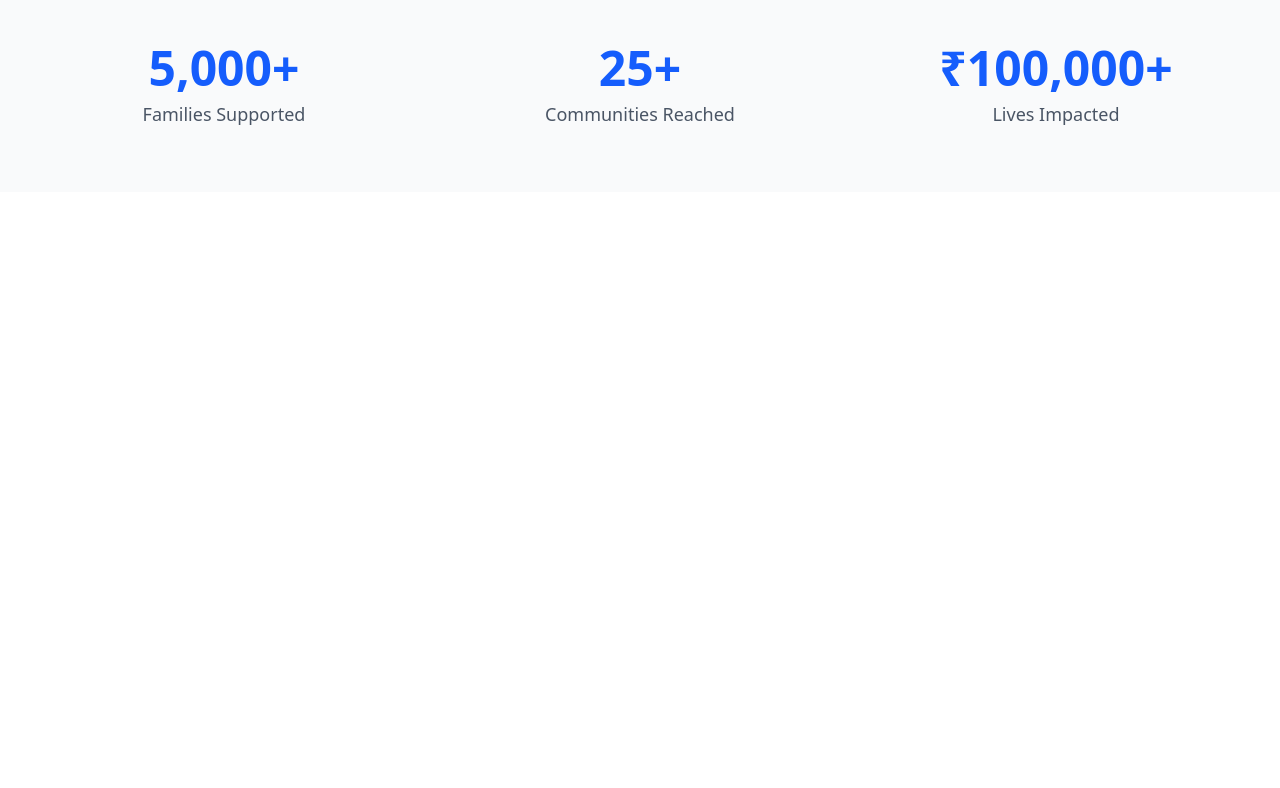
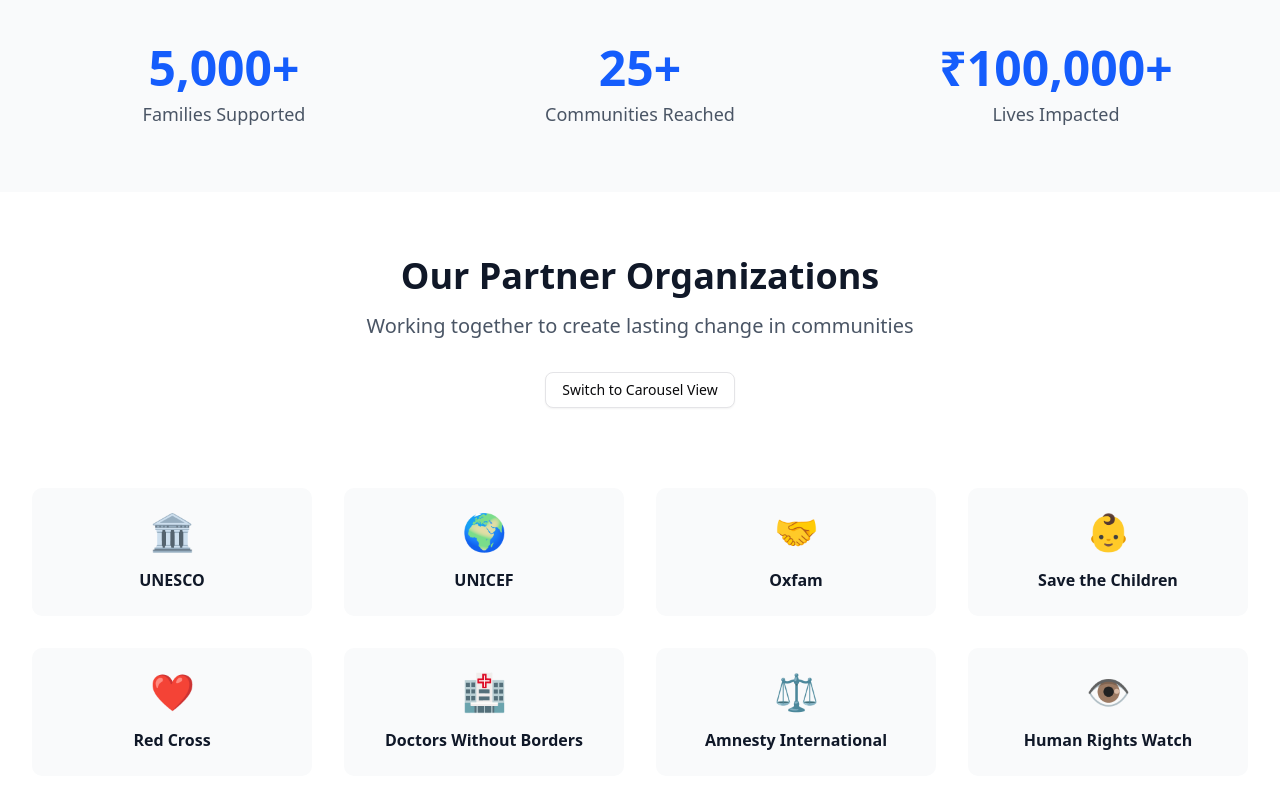
Before and after one commit to Sc0tticus/dwa-website-2025, a Next.js app: page / in a window 1280 px wide. Shown: the part 917-1705 px from the top of the page. Before the commit the page ends 1109 px from the top, so only its background shows below. Built offline with nearby package versions, Linux system fonts and the light colour scheme.

Commit message:
PartnerOrganizations carousel grid toggle with Context working

```diff
--- a/src/app/layout.js
+++ b/src/app/layout.js
@@ -1,6 +1,7 @@
 import { Geist, Geist_Mono } from "next/font/google";
 import "./globals.css";
 import Navigation from "../components/Navigation";
+import { ThemeProvider } from "../contexts/ThemeContext";
 
 const geistSans = Geist({
   variable: "--font-geist-sans",
@@ -23,9 +24,11 @@
       <body
         className={`${geistSans.variable} ${geistMono.variable} antialiased`}
       >
-        <Navigation />
+        <ThemeProvider>
+          <Navigation />
 
-        {children}
+          {children}
+        </ThemeProvider>
       </body>
     </html>
   );
--- a/src/app/page.js
+++ b/src/app/page.js
@@ -1,11 +1,13 @@
 import HeroSection from "../components/HeroSection";
 import ImpactStats from "../components/ImpactStats";
+import PartnerOrganizations from "../components/PartnerOrganizations";
 
 export default function Home() {
   return (
     <main>
       <HeroSection />
       <ImpactStats />
+      <PartnerOrganizations />
     </main>
   );
 }
--- /dev/null
+++ b/src/components/PartnerOrganizations.js
@@ -0,0 +1,84 @@
+"use client";
+import { useTheme } from "../contexts/ThemeContext";
+import { Button } from "./ui/button";
+
+export default function PartnerOrganizations() {
+  const { logoDisplayMode, toggleLogoDisplay } = useTheme();
+
+  // Sample partner data - you can replace with real organizations
+  const partners = [
+    { name: "UNESCO", logo: "🏛️" },
+    { name: "UNICEF", logo: "🌍" },
+    { name: "Oxfam", logo: "🤝" },
+    { name: "Save the Children", logo: "👶" },
+    { name: "Red Cross", logo: "❤️" },
+    { name: "Doctors Without Borders", logo: "🏥" },
+    { name: "Amnesty International", logo: "⚖️" },
+    { name: "Human Rights Watch", logo: "👁️" },
+  ];
+
+  return (
+    <section className="bg-white py-16">
+      <div className="max-w-7xl mx-auto px-4 sm:px-6 lg:px-8">
+        <div className="text-center mb-12">
+          <h2 className="text-3xl md:text-4xl font-bold text-gray-900 mb-4">
+            Our Partner Organizations
+          </h2>
+          <p className="text-xl text-gray-600 mb-8">
+            Working together to create lasting change in communities
+          </p>
+
+          {/* Display Mode Toggle Button */}
+          <Button
+            onClick={toggleLogoDisplay}
+            variant="outline"
+            className="mb-8"
+          >
+            Switch to {logoDisplayMode === "grid" ? "Carousel" : "Grid"} View
+          </Button>
+        </div>
+
+        {/* Conditional rendering based on display mode */}
+        {logoDisplayMode === "grid" ? (
+          <GridView partners={partners} />
+        ) : (
+          <CarouselView partners={partners} />
+        )}
+      </div>
+    </section>
+  );
+}
+
+// Grid layout component
+function GridView({ partners }) {
+  return (
+    <div className="grid grid-cols-2 md:grid-cols-4 lg:grid-cols-4 gap-8">
+      {partners.map((partner, index) => (
+        <PartnerCard key={index} partner={partner} />
+      ))}
+    </div>
+  );
+}
+
+// Carousel layout component (simplified version)
+function CarouselView({ partners }) {
+  return (
+    <div className="flex overflow-x-auto space-x-8 pb-4">
+      {partners.map((partner, index) => (
+        <div key={index} className="flex-shrink-0">
+          <PartnerCard partner={partner} />
+        </div>
+      ))}
+    </div>
+  );
+}
+
+// Individual partner card
+function PartnerCard({ partner }) {
+  return (
+    <div className="bg-gray-50 rounded-lg p-6 text-center hover:shadow-lg transition-shadow">
+      <div className="text-4xl mb-4">{partner.logo}</div>
+      <h3 className="font-semibold text-gray-900">{partner.name}</h3>
+    </div>
+  );
+}
--- /dev/null
+++ b/src/contexts/ThemeContext.js
@@ -0,0 +1,39 @@
+"use client";
+import { createContext, useState, useContext } from "react";
+
+// Create a Context for the theme
+const ThemeContext = createContext();
+
+// Custom hook to use the ThemeContext
+export function useTheme() {
+  const context = useContext(ThemeContext);
+  if (!context) {
+    throw new Error("useTheme must be used within a ThemeProvider");
+  }
+  return context;
+}
+
+// ThemeProvider component to wrap the app and provide theme state
+export function ThemeProvider({ children }) {
+  const [logoDisplayMode, setLogoDisplayMode] = useState("grid");
+  const [isDarkMode, setIsDarkMode] = useState(false);
+
+  const toggleLogoDisplay = () => {
+    setLogoDisplayMode((prevn) => (prevn === "grid" ? "carousel" : "grid"));
+  };
+
+  const toggleDarkMode = () => {
+    setIsDarkMode((prev) => !prev);
+  };
+
+  const value = {
+    logoDisplayMode,
+    isDarkMode,
+    toggleLogoDisplay,
+    toggleDarkMode,
+  };
+
+  return (
+    <ThemeContext.Provider value={value}>{children}</ThemeContext.Provider>
+  );
+}
```
